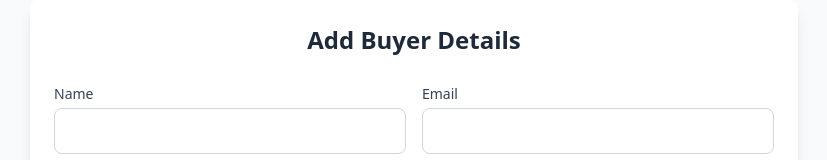
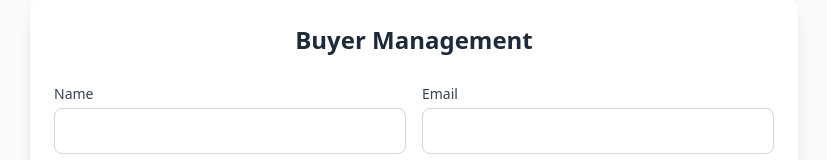
Before and after one commit to fenil612/buyer-demo-task, a React app in the folder my-vite-app/: page / in a window 1280 px wide. Shown: the top 160 px of the page, without its empty margins (226-1053 px from the left). Built offline with nearby package versions, Linux system fonts and the light colour scheme; the HTML template or start-up script is replaced by a standard one.

Commit message:
small change

```diff
--- a/my-vite-app/src/components/AddBuyer.jsx
+++ b/my-vite-app/src/components/AddBuyer.jsx
@@ -2,7 +2,7 @@ import { NavLink, useNavigate } from "react-router-dom";
 import { buyerValidations } from "../validationsSchema/buyerValidation";
 import { useFormik } from "formik";
 import { useDispatch } from "react-redux";
-import { addBuyer } from "../redux/buyersReducer";
+import { addBuyer, fetchBuyers } from "../redux/buyersReducer";
 import Input from "../utils/Input";
 import Select from "../utils/Select";
 import Textarea from "../utils/TextArea";
@@ -29,6 +29,7 @@ const AddBuyer = () => {
     onSubmit: async (values) => {
       console.log("values==>", values);
       dispatch(addBuyer(values));
+      dispatch(fetchBuyers());
       navigate("/buyers");
       formik.resetForm();
     },
@@ -43,7 +44,7 @@ const AddBuyer = () => {
     <div className="min-h-screen bg-gray-50 dark:bg-gray-900 flex items-center justify-center px-4">
       <div className="w-full max-w-3xl bg-white rounded-lg shadow-lg p-6 dark:bg-gray-800">
         <h1 className="text-2xl text-center font-bold text-gray-800 dark:text-white mb-6">
-          Add Buyer Details
+          Buyer Management
         </h1>
         <form onSubmit={formik.handleSubmit} className="space-y-6">
           {/* Personal Details */}
--- a/my-vite-app/src/components/BuyersList.jsx
+++ b/my-vite-app/src/components/BuyersList.jsx
@@ -107,7 +107,6 @@ const BuyersList = () => {
       <Row gutter={16}>
         <Col xs={24} lg={8}>
           {" "}
-          {/* Reduced the card width to 8 (instead of 12) */}
           <Card
             title="Selected Buyer"
             bordered={false}
@@ -181,7 +180,6 @@ const BuyersList = () => {
         {/* Table Section */}
         <Col xs={24} lg={16}>
           {" "}
-          {/* Table takes up the rest of the space */}
           <Card
             bordered={false}
             style={{
```
